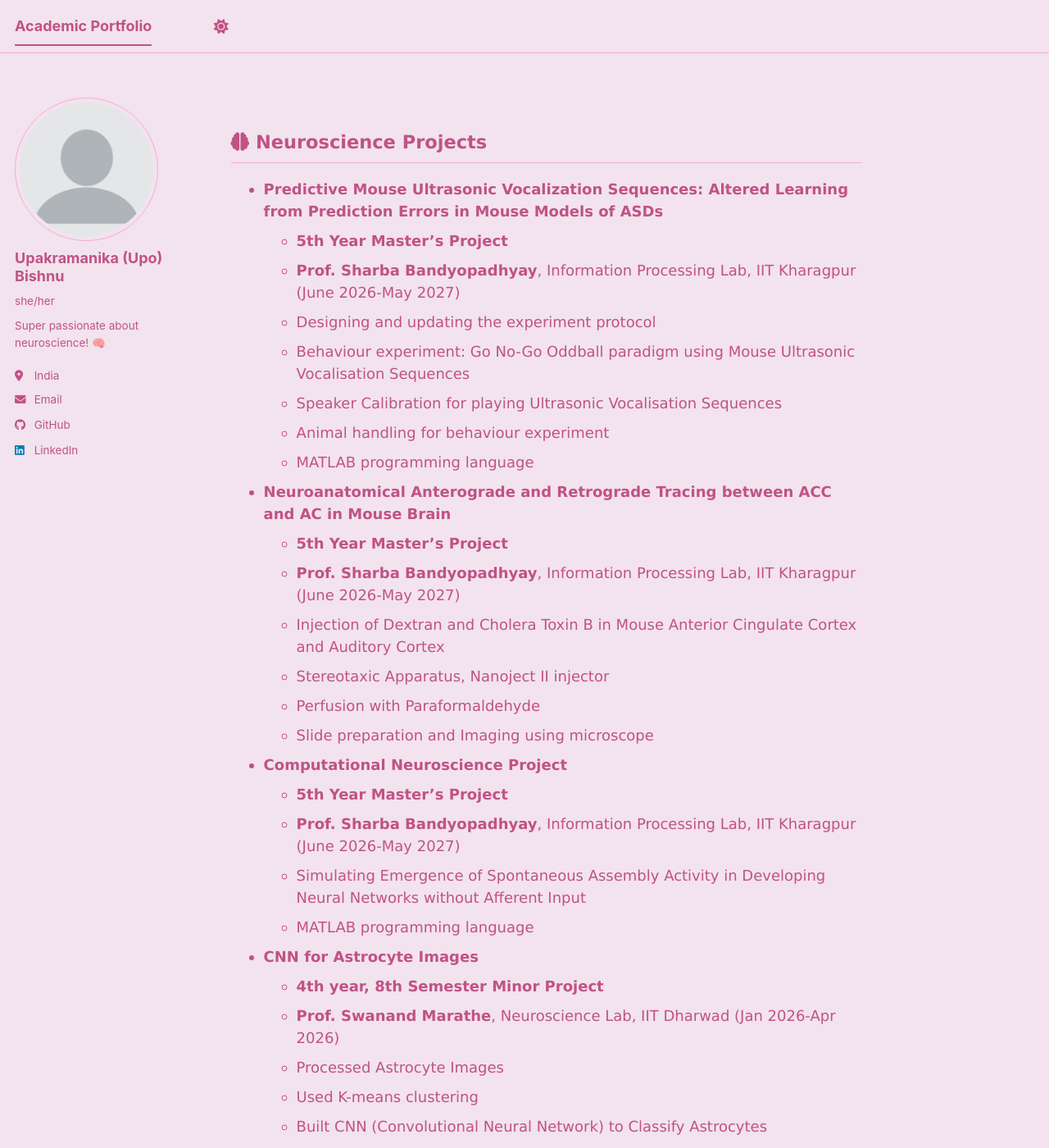
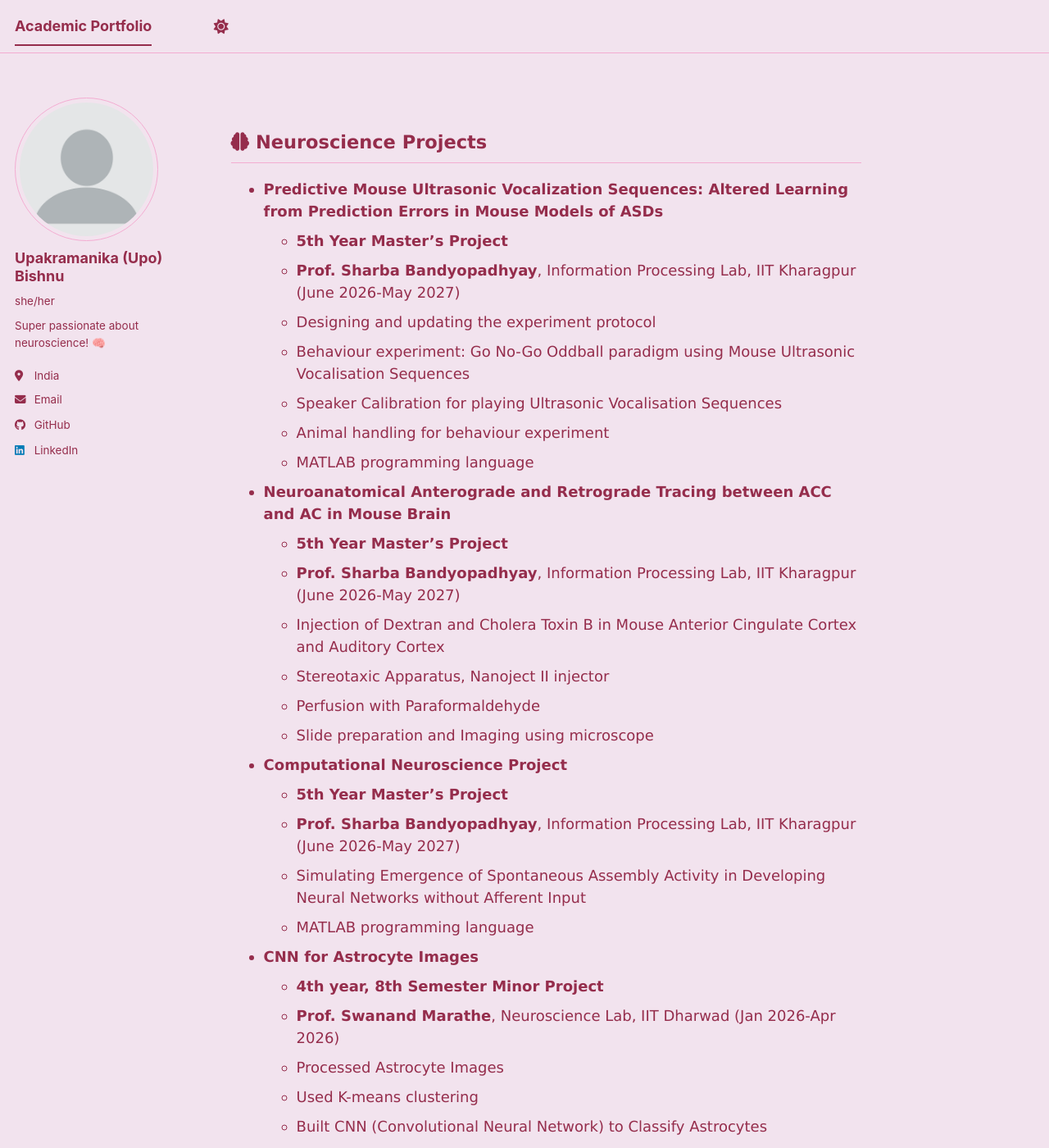
Before and after one commit to upakramanika/upakramanika.github.io, a Jekyll site: the page built from _pages/about.md, in a window 1280 px wide and 1400 px high. Shown: the whole window at 82% size. Built offline with Jekyll 4.4.1, drawn with Linux system fonts in a browser that asks for light colours; a style sheet for code colours, icons or effects is not loaded.

Commit message:
_pink_light.scss

```diff
--- a/_sass/theme/_pink_light.scss
+++ b/_sass/theme/_pink_light.scss
@@ -11,7 +11,7 @@ $light-primary-color        : mix(#fff, $primary-color, 50%);
 $background                 : #f2e3ee;
 $background-light           : mix(#fff, $background, 20%);
 $background-lighter         : mix(#fff, $background, 90%);
-$text                       : #c15285;
+$text                       : #952d4c;
 $link                       : #668050;
 $link-dark                  : mix(#000, $link, 25%);
 $link-light                 : mix(#fff, $link, 25%);
```
